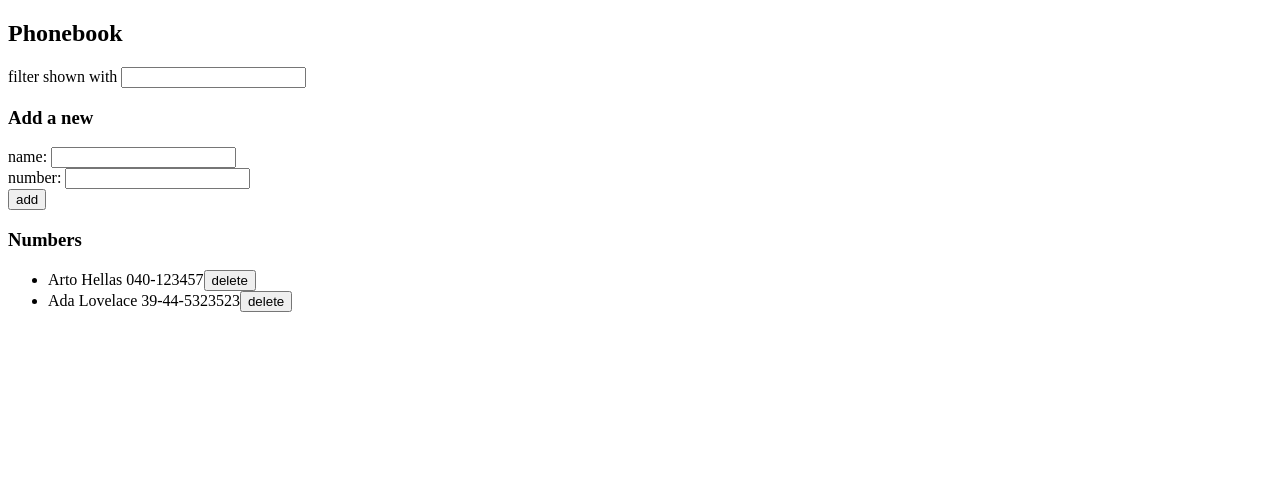
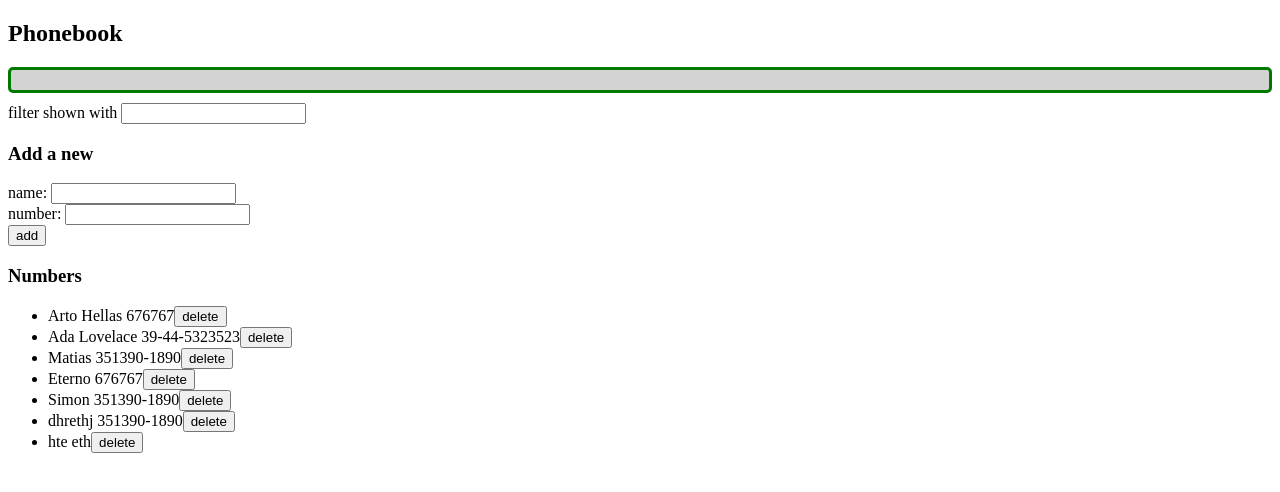
Before and after one commit to matiagustinsimon/fullstackopen, a React (Vite) app in the folder part2/: page / in a window 1280 px wide. Shown: the top 492 px of the page. Built offline with nearby package versions, Linux system fonts and the light colour scheme; data requests are answered from the project's data file.

Commit message:
feat: Complete exercise 2.16 (Styled notification)

```diff
--- a/part2/db.json
+++ b/part2/db.json
@@ -2,13 +2,38 @@
   "persons": [
     {
       "name": "Arto Hellas",
-      "number": "040-123457",
+      "number": "676767",
       "id": "1"
     },
     {
       "name": "Ada Lovelace",
       "number": "39-44-5323523",
       "id": "2"
+    },
+    {
+      "id": "d260",
+      "name": "Matias",
+      "number": "351390-1890"
+    },
+    {
+      "id": "8a7f",
+      "name": "Eterno",
+      "number": "676767"
+    },
+    {
+      "id": "d8e3",
+      "name": "Simon",
+      "number": "351390-1890"
+    },
+    {
+      "id": "dcff",
+      "name": "dhrethj",
+      "number": "351390-1890"
+    },
+    {
+      "id": "4690",
+      "name": "hte",
+      "number": "eth"
     }
   ]
 }
--- a/part2/src/App.jsx
+++ b/part2/src/App.jsx
@@ -1,5 +1,6 @@
 import {useState, useEffect} from 'react'
 import personService from "./services/persons.js";
+import Notification from "./components/Notification.jsx";
 
 const Filter = ({value, onChange}) => (
     <div>filter shown with <input value={value} onChange={onChange}/></div>
@@ -40,6 +41,7 @@ const App = () => {
         number: ''
     })
     const [search, setSearch] = useState('')
+    const [message, setMessage] = useState(null)
 
     useEffect(() => {
         personService
@@ -64,6 +66,13 @@ const App = () => {
 
     const handleSearchChange = event => setSearch(event.target.value)
 
+    function showNotification(text) {
+        setMessage(text)
+        setTimeout(() => {
+            setMessage(null)
+        }, 5000)
+    }
+
     const addPerson = event => {
         event.preventDefault()
         const existingPerson = persons.find(person => person.name.trim() === newPerson.name.trim())
@@ -79,6 +88,7 @@ const App = () => {
                     .then(updatedPerson => {
                         setPersons(persons.map(p => (updatedPerson.id === p.id) ? updatedPerson : p))
                         setNewPerson({ name: '', number: '' })
+                        showNotification(`Updated ${updatedPerson.name}`)
                     })
                 return;
             }
@@ -96,6 +106,7 @@ const App = () => {
                     name: '',
                     number: ''
                 })
+                showNotification(`Added ${returnedPerson.name}`)
             })
 
 
@@ -115,6 +126,8 @@ const App = () => {
         <div>
             <h2>Phonebook</h2>
 
+            <Notification message={message} />
+
             <Filter value={search} onChange={handleSearchChange}/>
 
             <h3>Add a new</h3>
--- /dev/null
+++ b/part2/src/components/Notification.jsx
@@ -0,0 +1,12 @@
+const Notification = ({message}) => {
+    if (message === undefined) {
+        return null
+    }
+    return (
+        <div className="Notification">
+            {message}
+        </div>
+    )
+}
+
+export default Notification
--- /dev/null
+++ b/part2/src/index.css
@@ -0,0 +1,9 @@
+.Notification {
+    color: #007900;
+    background: lightgrey;
+    font-size: 20px;
+    border-style: solid;
+    border-radius: 5px;
+    padding: 10px;
+    margin-bottom: 10px;
+}
--- a/part2/src/main.jsx
+++ b/part2/src/main.jsx
@@ -1,4 +1,5 @@
 import ReactDOM from "react-dom/client";
 import App from "./App";
+import './index.css'
 
 ReactDOM.createRoot(document.getElementById("root")).render(<App />);
```
